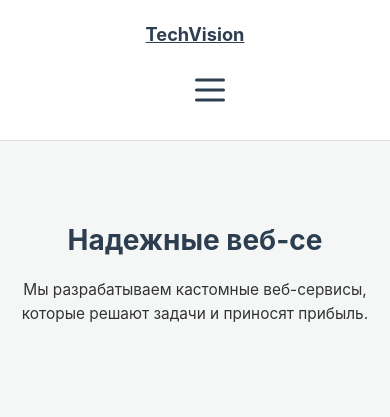
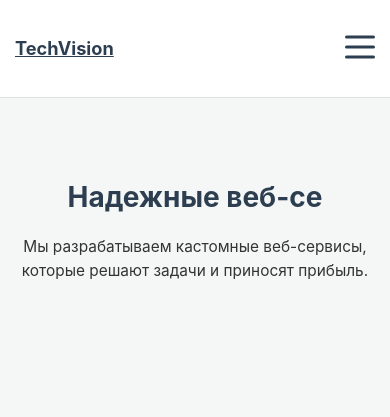
Before and after one commit to Ruf1ko606/TechVision, a Django app: page / in a window 390 px wide. Shown: the top 417 px of the page. Run offline with Django 5.2, Linux system fonts and the light colour scheme; data comes from the database, SQL or seed files in the repository; some libraries are stand-ins or nearby versions.

Commit message:
Fix mobile header layout

```diff
--- a/static/css/main.css
+++ b/static/css/main.css
@@ -1171,3 +1171,17 @@
         font-size: 1.6rem; /* Станет ~22.4px */
     }
 }
+/* ==========================================================================
+   ИСПРАВЛЕНИЕ ШАПКИ ДЛЯ МОБИЛЬНЫХ УСТРОЙСТВ
+   ========================================================================== */
+
+/* Этот код нужно вставить в самый конец файла main.css */
+
+@media (max-width: 992px) {
+    /* Находим контейнер в шапке и меняем его поведение */
+    .site-header .container {
+        flex-direction: row; /* Возвращаем горизонтальное расположение */
+        justify-content: space-between; /* Распределяем элементы по краям */
+        gap: 20px; /* Добавляем небольшой отступ между элементами */
+    }
+}
```
